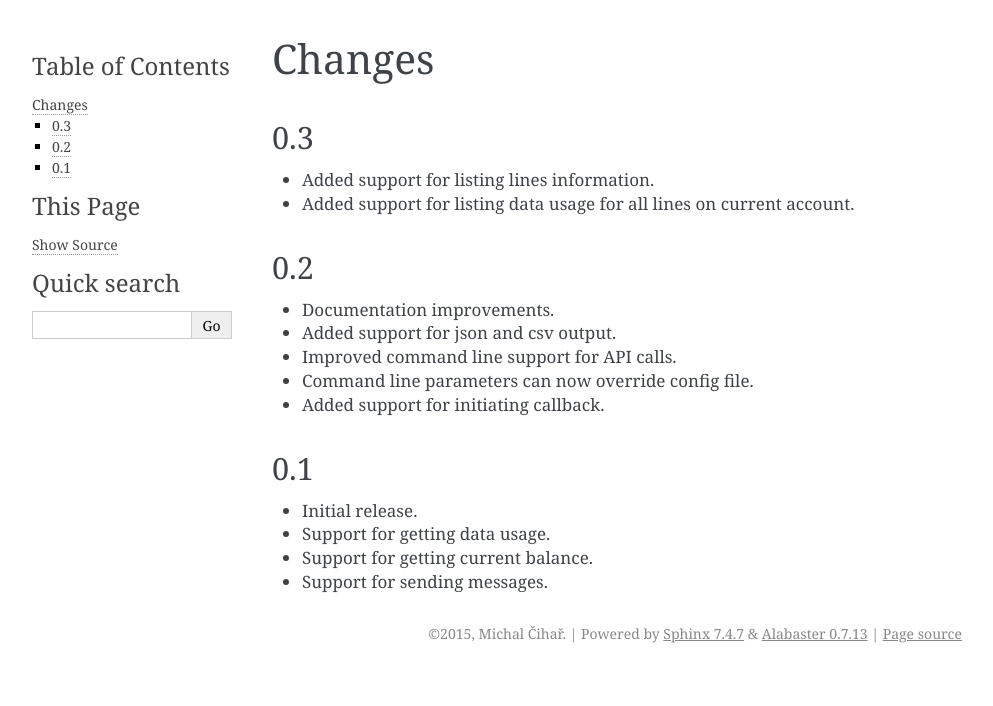
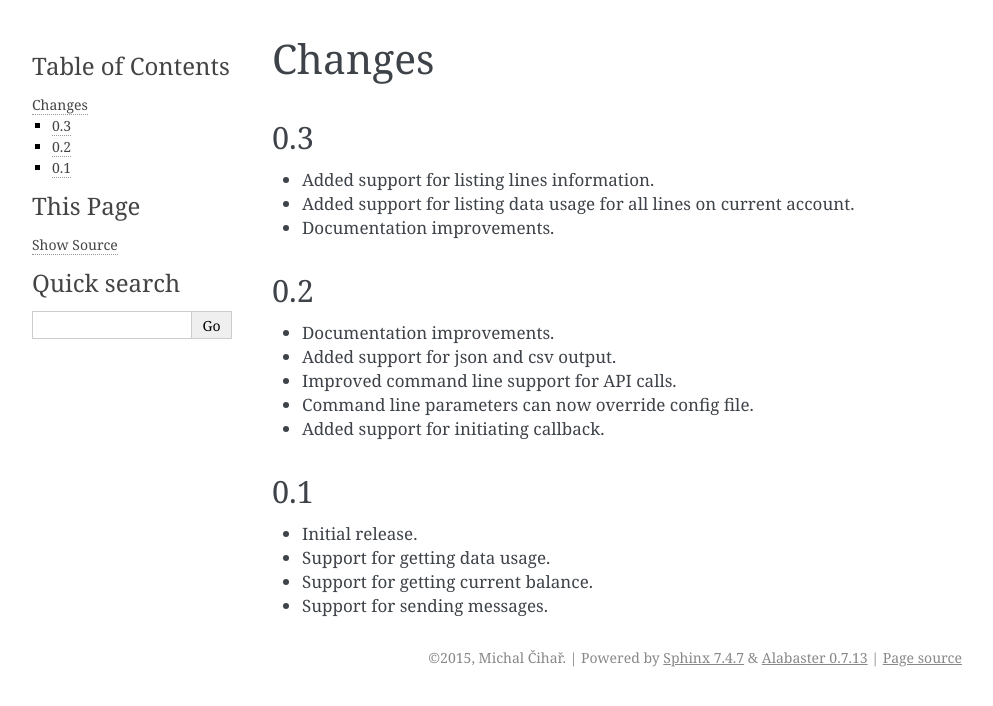
Before and after one commit to nijel/odorik, a Sphinx documentation site: the page built from docs/news.rst, in a window 1280 px wide. Shown: the top 706 px of the page, without its empty margins (148-1141 px from the left). Built offline with Sphinx 7.4.7, drawn with Linux system fonts in a browser that asks for light colours.

Commit message:
Mention documentation improvements
Signed-off-by: Michal Čihař <michal@cihar.com>

```diff
--- a/docs/news.rst
+++ b/docs/news.rst
@@ -6,6 +6,7 @@ Changes
 
 * Added support for listing lines information.
 * Added support for listing data usage for all lines on current account.
+* Documentation improvements.
 
 0.2
 ---
```
